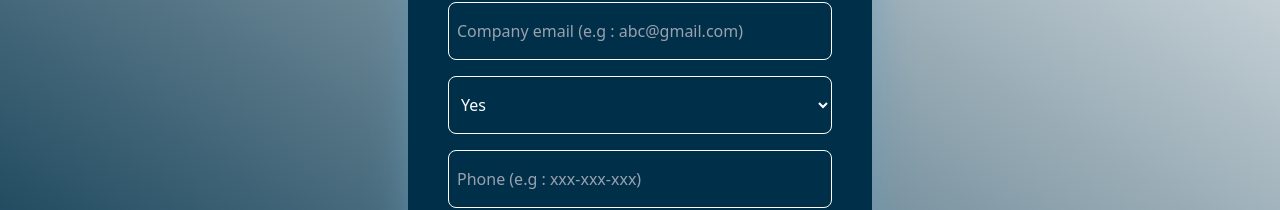
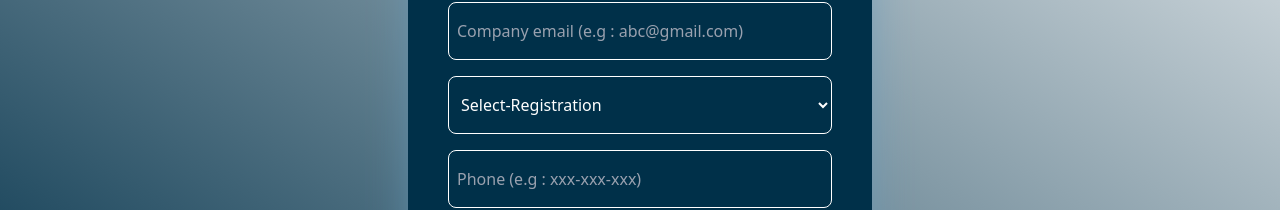
Before and after one commit to Zubain-Nadeem/react-n8n-webhook-form, a React (Vite) app: page / in a window 1280 px wide. Shown: the part 373-583 px from the top of the page. Built offline with nearby package versions, Linux system fonts and the light colour scheme.

Commit message:
Response Updated From N8N

```diff
--- a/src/Components/Form.jsx
+++ b/src/Components/Form.jsx
@@ -59,8 +59,9 @@ const Form = () => {
                     onChange={handleOnChange}
                     className="border border-white px-2 py-4 rounded-lg w-sm outline-none placeholder:text-gray-400 text-white"
                 />
-                <select name="company-registration" className="border border-white pl-2 pr-4 py-4 rounded-lg w-sm outline-none bg-[#003049] text-white"
+                <select   onChange={handleOnChange} name="company-registration" className="border border-white pl-2 pr-4 py-4 rounded-lg w-sm outline-none bg-[#003049] text-white"
                 >
+                    <option value="Select">Select-Registration</option>
                     <option value="yes">Yes</option>
                     <option value="no">No</option>
                 </select>
```
